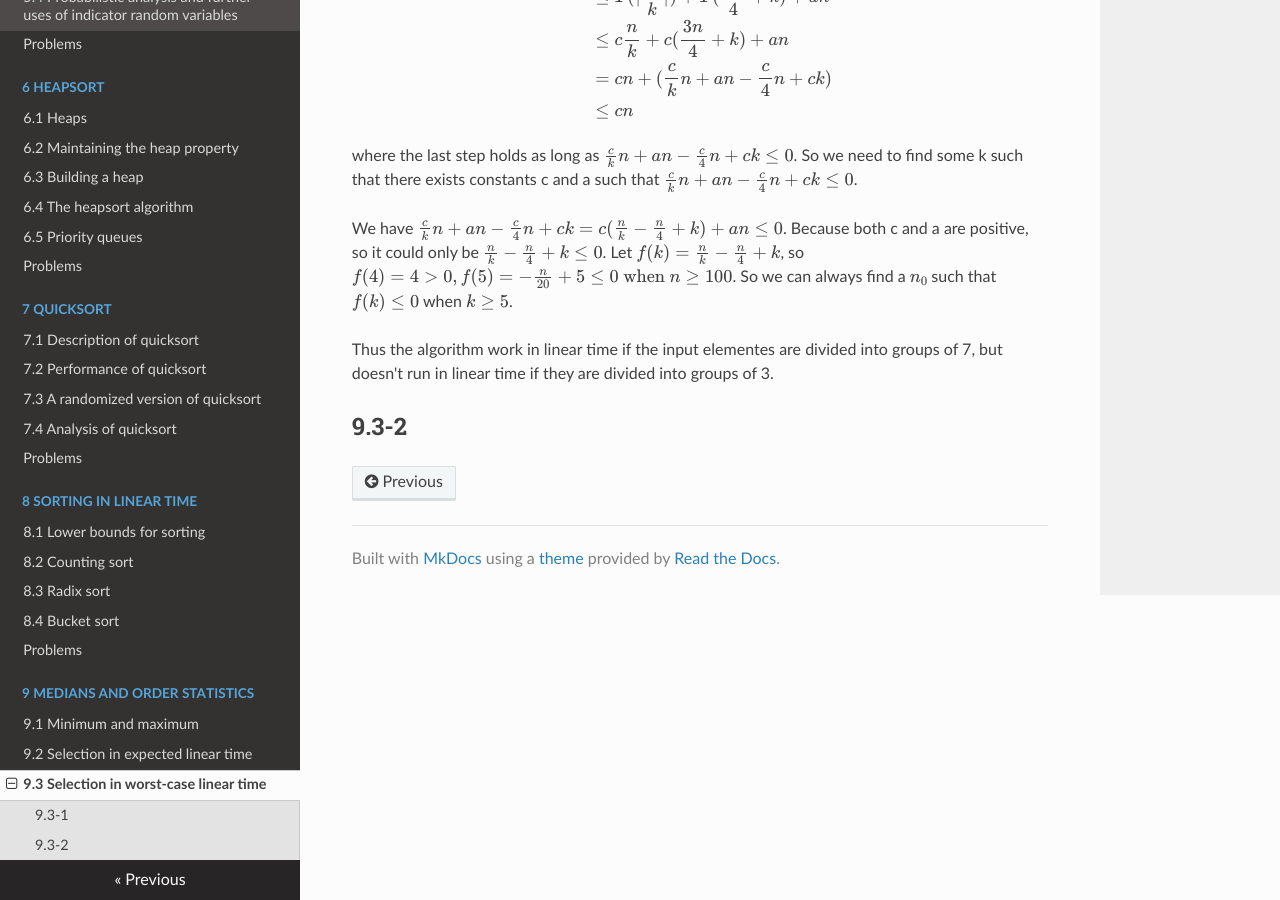
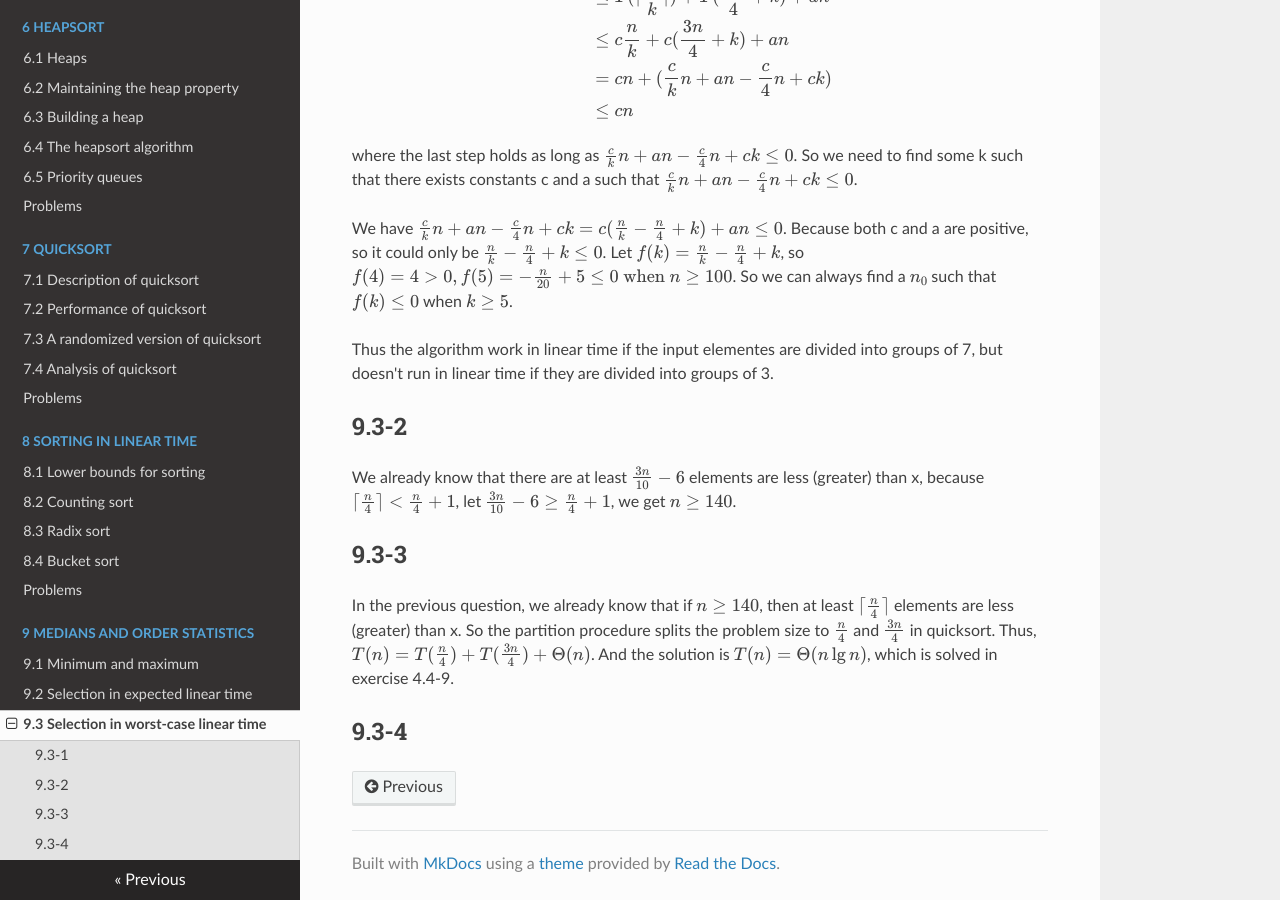
Before and after one commit to Frederick-S/Introduction-to-Algorithms-Notes, an MkDocs documentation site: the page built from docs/9-Medians-and-Order-Statistics/9.3-Selection-in-worst-case-linear-time.md, in a window 1280 px wide and 900 px high, scrolled down 571 px. Built offline with MkDocs 1.6.1, drawn with Linux system fonts in a browser that asks for light colours; nearby versions of some CDN libraries; formulas are drawn with MathJax 3; old or Windows-style settings are respelled for this version of MkDocs; some of the changed text lies outside the part shown.

Commit message:
Update 9.3

```diff
--- a/docs/9-Medians-and-Order-Statistics/9.3-Selection-in-worst-case-linear-time.md
+++ b/docs/9-Medians-and-Order-Statistics/9.3-Selection-in-worst-case-linear-time.md
@@ -23,3 +23,9 @@ We have $\frac{c}{k}n + an - \frac{c}{4}n + ck = c(\frac{n}{k} - \frac{n}{4} + k
 Thus the algorithm work in linear time if the input elementes are divided into groups of 7, but doesn't run in linear time if they are divided into groups of 3.
 
 ## 9.3-2
+We already know that there are at least $\frac{3n}{10} - 6$ elements are less (greater) than x, because $\lceil \frac{n}{4} \rceil < \frac{n}{4} + 1$, let $\frac{3n}{10} - 6 \geq \frac{n}{4} + 1$, we get $n \geq 140$.
+
+## 9.3-3
+In the previous question, we already know that if $n \geq 140$, then at least $\lceil \frac{n}{4} \rceil$ elements are less (greater) than x. So the partition procedure splits the problem size to $\frac{n}{4}$ and $\frac{3n}{4}$ in quicksort. Thus, $T(n) = T(\frac{n}{4}) + T(\frac{3n}{4}) + \Theta(n)$. And the solution is $T(n) = \Theta(n\lg{n})$, which is solved in exercise 4.4-9.
+
+## 9.3-4
```
